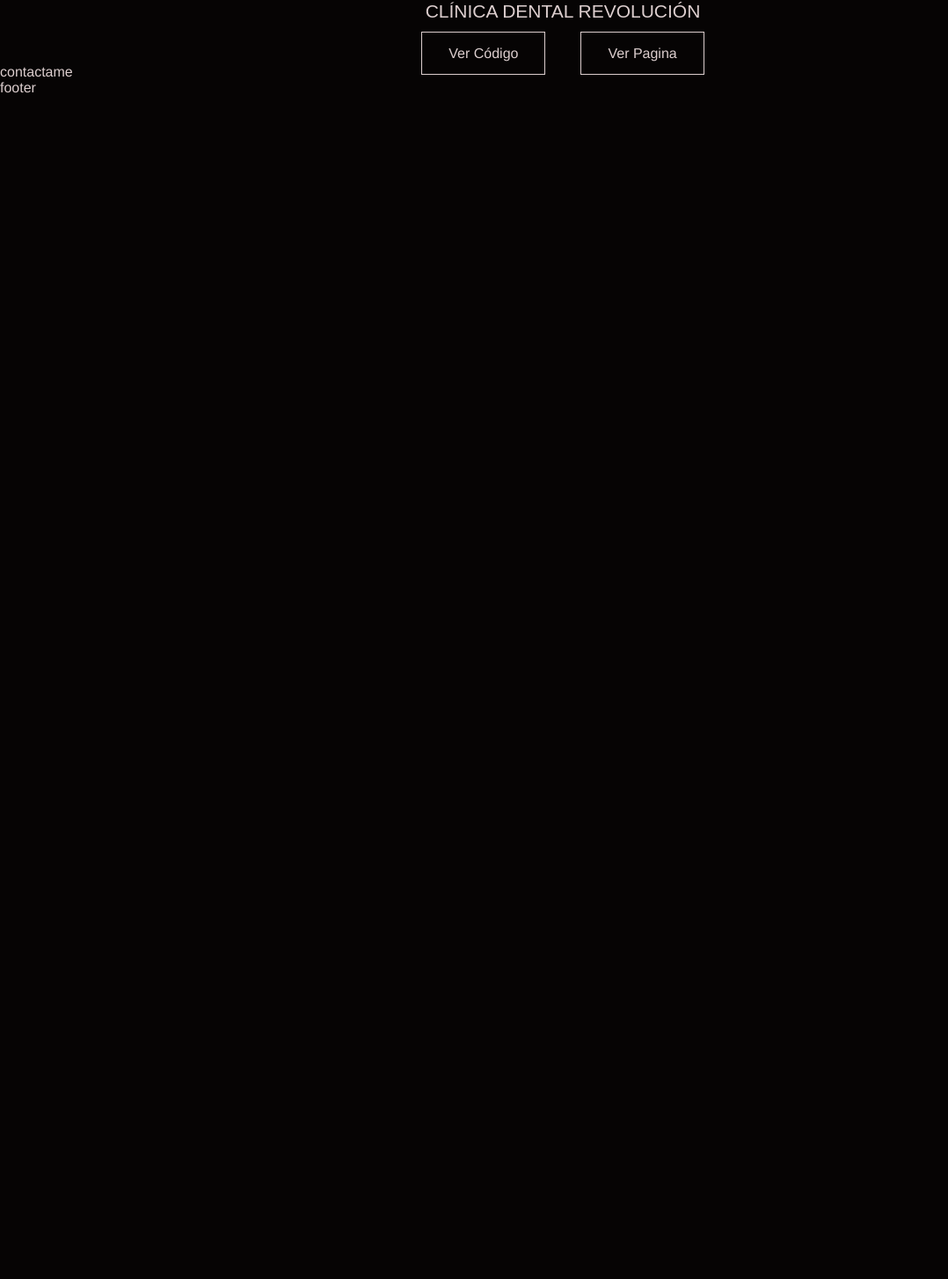
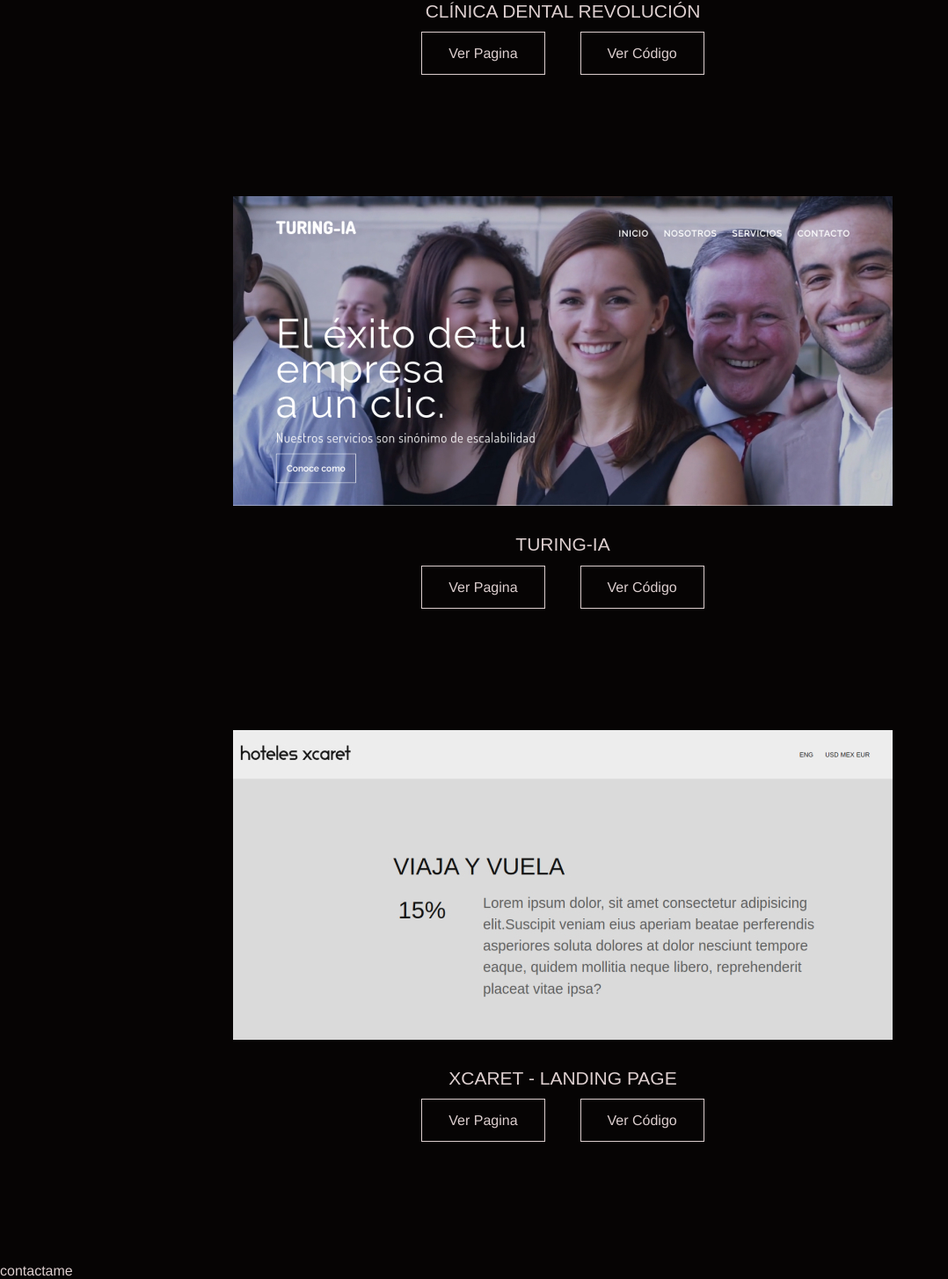
Before and after one commit to MarcoAlayn/portfolio, a React (Create React App) app: page / in a window 1280 px wide. Shown: the part 2438-3892 px from the top of the page at 88% size, without its empty margins (0-1078 px from the left). Before the commit the page ends 2547 px from the top, so only its background shows below. Built offline with nearby package versions, Linux system fonts and the light colour scheme; a web font is replaced by a local one.

Commit message:
works section

```diff
--- a/src/App.css
+++ b/src/App.css
@@ -153,3 +153,7 @@
   text-align: center;
   line-height: 1.5;
 }
+
+.app .experience .cards .card {
+  padding: 0px 0px 150px 0px;
+}
--- a/src/App.js
+++ b/src/App.js
@@ -13,6 +13,8 @@
 import photoshop from "./assets/logos/8.png";
 import figma from "./assets/logos/9.png";
 import clinica from "./assets/works/clinic.jpg";
+import xcaret from "./assets/works/xcaret.jpg";
+import turing from "./assets/works/turing.jpg";
 
 function App() {
   return (
@@ -97,13 +99,31 @@
       <sections className="experience">
         <div className="margin">
           <h2 className="h2">últimos trabajos</h2>
-          <div>
-            <WorkCard
-              image={clinica}
-              name={"clínica dental revolución"}
-              linkPage={"/"}
-              linkCode={"/"}
-            />
+          <div className="cards">
+            <div className="card">
+              <WorkCard
+                image={clinica}
+                name={"clínica dental revolución"}
+                linkCode={"https://github.com/MarcoAlayn/Dental-Clinic-Landing"}
+                linkPage={"http://dental-clinic-landing-kappa.vercel.app/"}
+              />
+            </div>
+            <div className="card">
+              <WorkCard
+                image={turing}
+                name={"turing-ia"}
+                linkCode={"https://github.com/MarcoAlayn/Turing-IA-Web-Site"}
+                linkPage={"http://turing-ia-marcorobles.vercel.app/"}
+              />
+            </div>
+            <div className="card">
+              <WorkCard
+                image={xcaret}
+                name={"xcaret - landing page"}
+                linkCode={"https://github.com/MarcoAlayn/Xcaret-Landin-Page"}
+                linkPage={"http://xcaret-landin-page.vercel.app/"}
+              />
+            </div>
           </div>
         </div>
       </sections>
--- a/src/components/workCard/index.js
+++ b/src/components/workCard/index.js
@@ -7,8 +7,8 @@
       <img src={image} alt={name} />
       <p className="h3">{name}</p>
       <div className="btn">
+        <a href={linkPage}>Ver Pagina</a>
         <a href={linkCode}>Ver Código</a>
-        <a href={linkPage}>Ver Pagina</a>
       </div>
     </div>
   );
```
Also changed, not shown: src/assets/works/turing.jpg (added), src/assets/works/xcaret.jpg (added).
